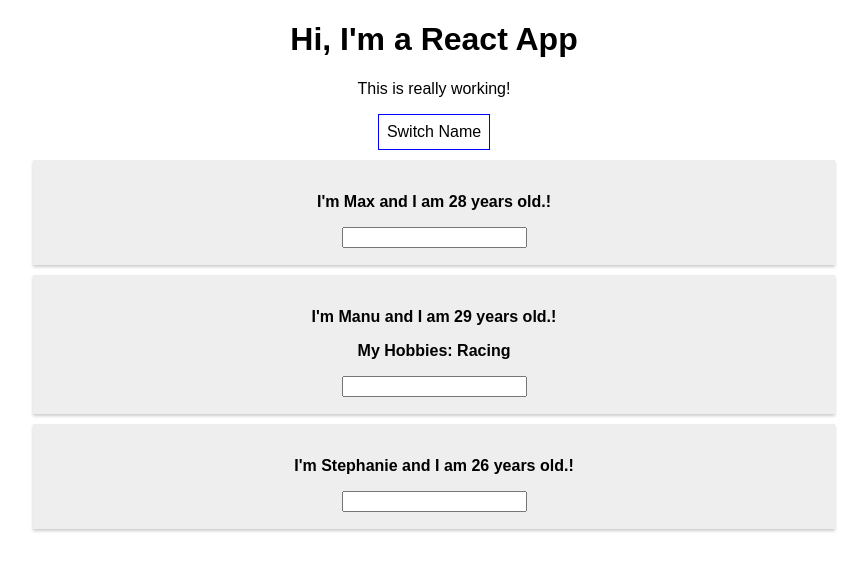
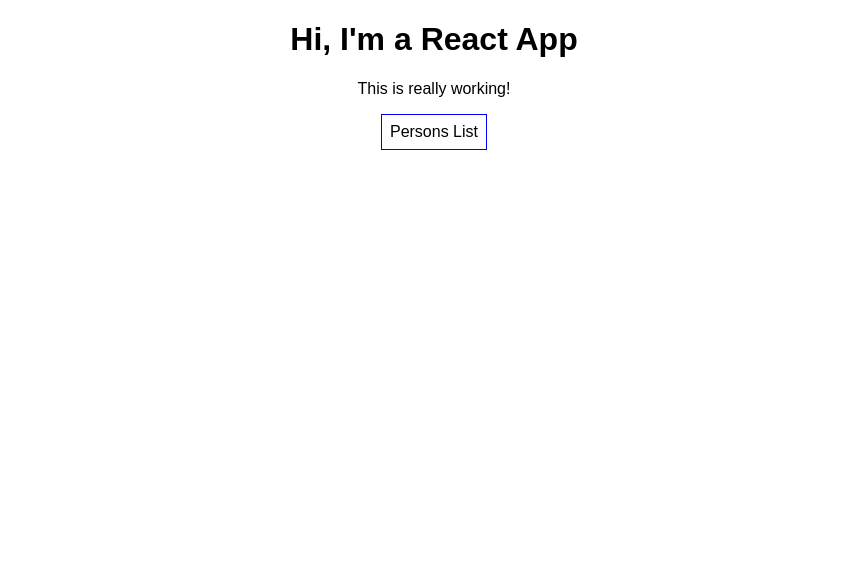
Before and after one commit to ninjasujan/ReactJs-Course-File, a React (Create React App) app: page / in a window 1280 px wide. Shown: the top 570 px of the page, without its empty margins (206-1073 px from the left). Built offline with nearby package versions, Linux system fonts and the light colour scheme.

Commit message:
dynamic list and condtional list done.!

```diff
--- a/src/App.js
+++ b/src/App.js
@@ -1,36 +1,44 @@
 import React, { Component } from 'react';
 import './App.css';
 import Person from './Person/Person';
+import person from './Person/Person';
 
 class App extends Component {
   state = {
     persons: [
-      { name: 'Max', age: 28 },
-      { name: 'Manu', age: 29 },
-      { name: 'Stephanie', age: 26 },
+      { id: '1', name: 'Max', age: 28 },
+      { id: '2', name: 'Manu', age: 29 },
+      { id: '3', name: 'Stephanie', age: 26 },
     ],
     otherState: 'some other value',
+    showPerson: false,
   };
 
-  switchNameHandler = (newName) => {
-    // console.log('Was clicked!');
-    // DON'T DO THIS: this.state.persons[0].name = 'Maximilian';
+  nameChangedHandler = (event, id) => {
+    console.log('name change');
+    const personIndex = this.state.persons.findIndex((person) => {
+      return person.id === id;
+    });
+    const persons = [...this.state.persons];
+    persons[personIndex].name = event.target.value;
     this.setState({
-      persons: [
-        { name: newName, age: 28 },
-        { name: 'Manu', age: 29 },
-        { name: 'Stephanie', age: 27 },
-      ],
+      persons: persons,
     });
   };
 
-  nameChangedHandler = (event) => {
+  togglePersonHandler = () => {
+    const currentState = this.state.showPerson;
+    console.log(currentState);
     this.setState({
-      persons: [
-        { name: 'Maximilian', age: 28 },
-        { name: event.target.value, age: 29 },
-        { name: 'Stephanie', age: 27 },
-      ],
+      showPerson: !currentState,
+    });
+  };
+
+  deletePerson = (personIndex) => {
+    const persons = [...this.state.persons];
+    persons.splice(personIndex, 1);
+    this.setState({
+      persons: persons,
     });
   };
 
@@ -42,32 +50,32 @@
       padding: '8px',
       cursor: 'pointer',
     };
+    let persons = null;
+    if (this.state.showPerson) {
+      persons = (
+        <div>
+          {this.state.persons.map((person, index) => {
+            return (
+              <Person
+                name={person.name}
+                age={person.age}
+                click={this.deletePerson.bind(index)}
+                key={person.id}
+                change={(event) => this.nameChangedHandler(event, person.id)}
+              />
+            );
+          })}
+        </div>
+      );
+    }
     return (
       <div className="App">
         <h1>Hi, I'm a React App</h1>
         <p>This is really working!</p>
-        <button
-          style={style}
-          onClick={(e) => this.switchNameHandler('Maximilian.!!')}
-        >
-          Switch Name
+        <button style={style} onClick={this.togglePersonHandler}>
+          Persons List
         </button>
-        <Person
-          name={this.state.persons[0].name}
-          age={this.state.persons[0].age}
-          click={this.switchNameHandler.bind(this, 'max.!')}
-        />
-        <Person
-          name={this.state.persons[1].name}
-          age={this.state.persons[1].age}
-          change={this.nameChangedHandler}
-        >
-          My Hobbies: Racing
-        </Person>
-        <Person
-          name={this.state.persons[2].name}
-          age={this.state.persons[2].age}
-        />
+        {persons}
       </div>
     );
     // return React.createElement('div', {className: 'App'}, React.createElement('h1', null, 'Does this work now?'));
```
